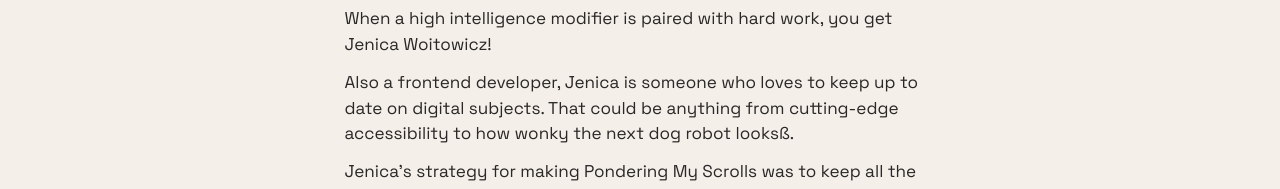
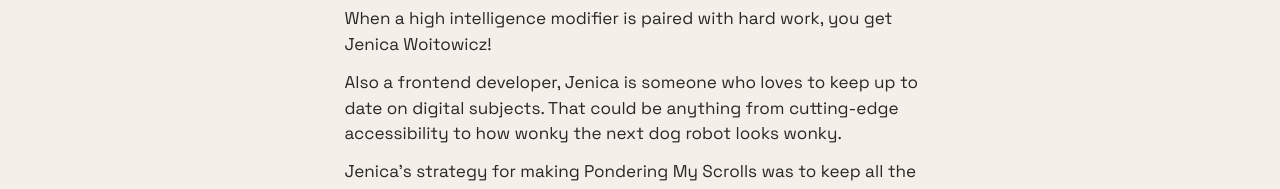
Before and after one commit to Pondering-My-Scrolls/pondering-my-scrolls-website, a Next.js app: page /about in a window 1280 px wide. Shown: the part 1054-1243 px from the top of the page. Built offline with nearby package versions, Linux system fonts and the light colour scheme; a web font is replaced by a local one.

Commit message:
fixing typos

```diff
--- a/app/about/page.js
+++ b/app/about/page.js
@@ -33,7 +33,7 @@
                     <p>When a high intelligence modifier is paired with hard work, you get Jenica Woitowicz!</p>
                     <p>
                         Also a frontend developer, Jenica is someone who loves to keep up to date on digital subjects. That could be anything from
-                        cutting-edge accessibility to how wonky the next dog robot looksß.
+                        cutting-edge accessibility to how wonky the next dog robot looks wonky.
                     </p>
                     <p>
                         Jenica's strategy for making Pondering My Scrolls was to keep all the early planning notes in an ancient
--- a/app/accessibility/page.js
+++ b/app/accessibility/page.js
@@ -12,7 +12,7 @@
             <PageHeader h1="Accessibility" />
             <div className="col-3-10 m-col-2-9 wysiwyg">
                 <p>
-                    This website has been created in a way in which it intends to comply wih WCAG version 2.2 Level AAA accessibility standards.
+                    This website has been created in a way in which it intends to comply with WCAG version 2.2 Level AAA accessibility standards.
                 </p>
                 <p>
                     It's our responsibility as good internet neighbours to fix any accessibility issues as soon as possible. Please email Nicky at hello@nicky.dev with any accessibility concerns or feature requests.
```
